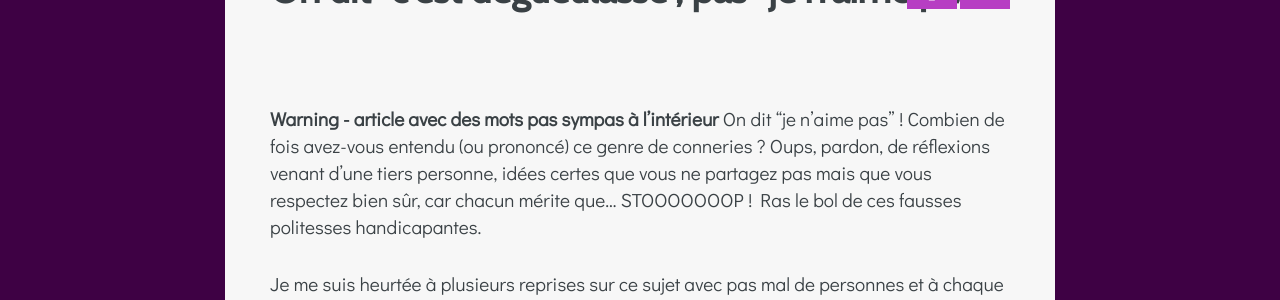
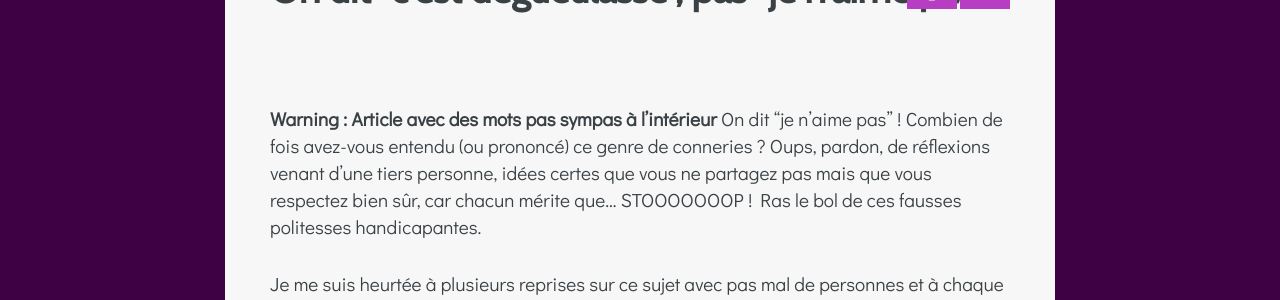
Before and after one commit to zinzoline/zinzoline.github.io, a Jekyll site: the page built from _posts/2014-12-15-on-dit-c-est-degueulasse-pas-je-n-aime-pas.markdown, in a window 1280 px wide and 900 px high. Shown: the part 451-751 px from the top of the window. Built offline with Jekyll 4.4.1, drawn with Linux system fonts in a browser that asks for light colours; nearby versions of some CDN libraries; comment, search, counter and statistics services are not loaded.

```diff
--- a/_posts/2014-12-15-on-dit-c-est-degueulasse-pas-je-n-aime-pas.markdown
+++ b/_posts/2014-12-15-on-dit-c-est-degueulasse-pas-je-n-aime-pas.markdown
@@ -7,8 +7,7 @@ author: ''
 comments_enabled: true
 tags: ''
 ---
-**Warning - article avec des mots pas sympas à l'intérieur**
-On dit "je n'aime pas" ! Combien de fois avez-vous entendu (ou prononcé) ce genre de conneries ? Oups, pardon, de réflexions venant d'une tiers personne, idées certes que vous ne partagez pas mais que vous respectez bien sûr, car chacun mérite que... STOOOOOOOP ! Ras le bol de ces fausses politesses handicapantes.
+**Warning : Article avec des mots pas sympas à l'intérieur**  On dit "je n'aime pas" ! Combien de fois avez-vous entendu (ou prononcé) ce genre de conneries ? Oups, pardon, de réflexions venant d'une tiers personne, idées certes que vous ne partagez pas mais que vous respectez bien sûr, car chacun mérite que... STOOOOOOOP ! Ras le bol de ces fausses politesses handicapantes.
 
 Je me suis heurtée à plusieurs reprises sur ce sujet avec pas mal de personnes et à chaque fois je me suis rendue compte (encore une fois) que j'étais face à des réflexions perroquets. Oui vous savez ce genre de phrases qu'on répète, parce qu'on nous les a dites et qu'on les a toujours entendues. On intègre et on recrache. Malgré tout j'ai déjà essayé de creuser un peu plus pour tenter de comprendre pourquoi il ne faut pas dire ce que l'on pense vraiment et surtout, de la manière dont ça nous convient.
 
```
